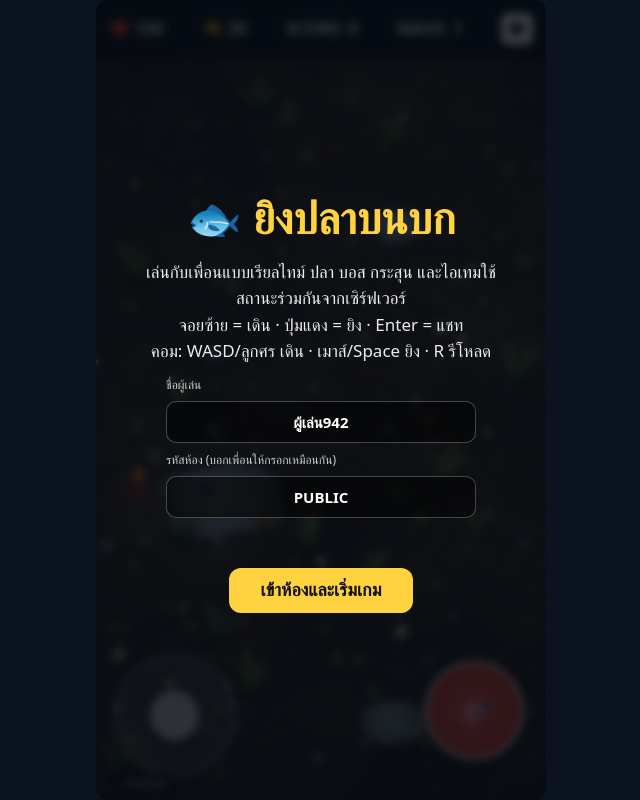
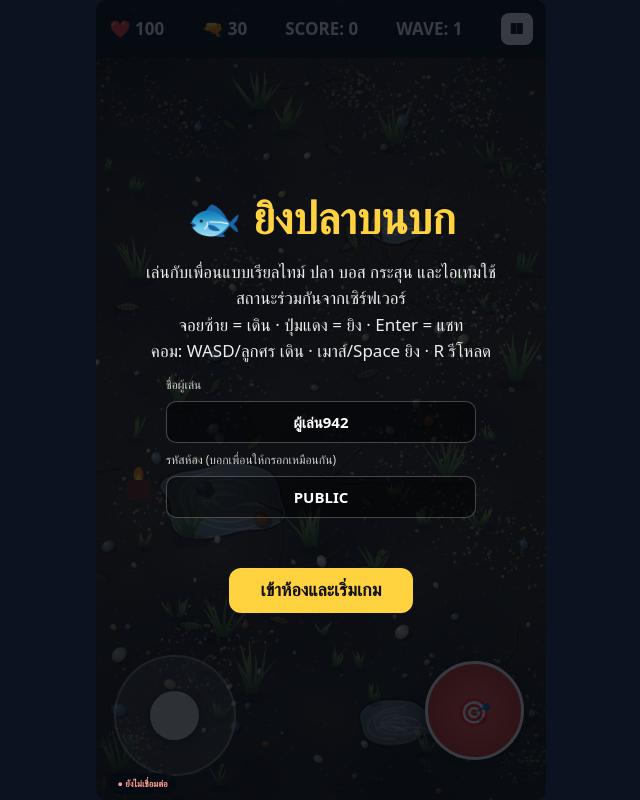
Before and after one commit to eroomaji-gif/back_en_fish, a website: page index.html in a window 1280 px wide. Shown: the whole page, without its empty margins (319-959 px from the left). Drawn offline with nearby package versions, Linux system fonts and the light colour scheme.

Commit message:
Update index.html

```diff
--- a/index.html
+++ b/index.html
@@ -24,7 +24,7 @@ canvas { width: 100%; height: 100%; display: block; }
 #overlay h1 { margin: 0; font-size: clamp(26px, 9vw, 44px); color: #ffd23f; }
 #overlay p { margin: 0; opacity: .92; font-size: clamp(12px, 3.6vw, 17px); line-height: 1.55; }
 #overlay button { margin-top: 8px; padding: 12px 32px; font-size: 18px; font-weight: 800; border: 0; border-radius: 12px; background: #ffd23f; color: #111; }
-#overlay { z-index: 20; backdrop-filter: blur(4px); }
+
 #joinFields { width: 100%; max-width: 310px; display: grid; gap: 8px; }
 #joinFields label { text-align: left; font-size: 12px; opacity: .8; }
 #joinFields input, #chatInput { width: 100%; border: 1px solid rgba(255,255,255,.25); border-radius: 10px; padding: 10px 12px; background: rgba(0,0,0,.45); color: #fff; font: 600 15px system-ui; user-select: text; touch-action: manipulation; }
```
